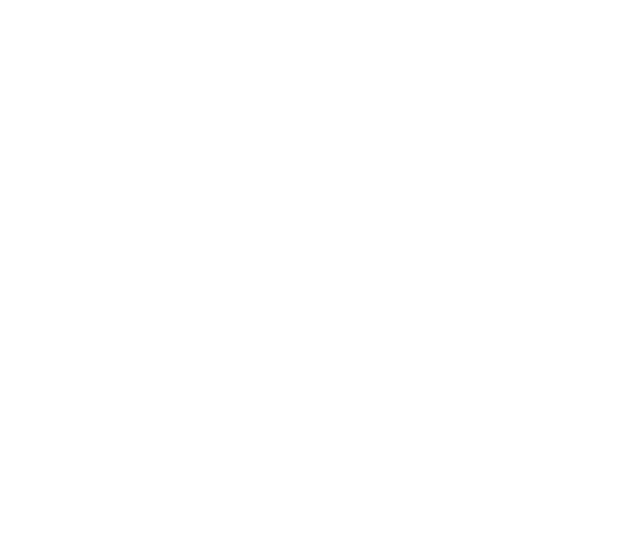
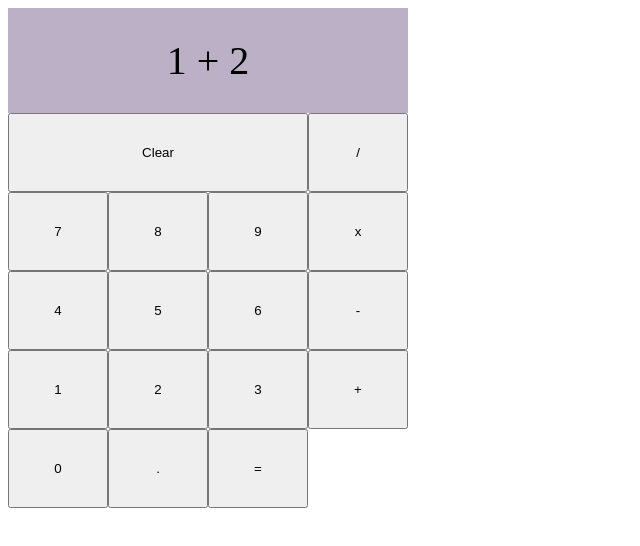
Before and after one commit to Amrmb-05/Calculator, a plain HTML site: page index.html in a window 1280 px wide. Shown: the whole page, without its empty margins (0-640 px from the left). Drawn offline with Linux system fonts and the light colour scheme.

Commit message:
created the calculator's interface

```diff
--- a/index.html
+++ b/index.html
@@ -4,14 +4,31 @@
     <meta charset="UTF-8">
     <meta http-equiv="X-UA-Compatible" content="IE=edge">
     <meta name="viewport" content="width=device-width, initial-scale=1.0">
+    <link rel="stylesheet" href='style.css'>
     <title>Calculator</title>
 </head>
 <body>
     <div class='body'>
-
-
-
-
+        <div class='display'>
+        <div class='display-text'>1 + 2</div>
+        </div>
+        <button class='clear'>Clear</button>
+        <button>/</button>
+        <button>7</button>
+        <button>8</button>
+        <button>9</button>
+        <button>x</button>
+        <button>4</button>
+        <button>5</button>
+        <button>6</button>
+        <button>-</button>
+        <button>1</button>
+        <button>2</button>
+        <button>3</button>
+        <button>+</button>
+        <button>0</button>
+        <button>.</button>
+        <button>=</button>
 
 
     </div>
--- /dev/null
+++ b/style.css
@@ -0,0 +1,32 @@
+.body {
+    display: flex;
+    flex-wrap: wrap;
+
+    height: 500px;
+    width: 400px;
+}
+
+button {
+    width:100px;
+
+}
+
+.clear {
+    width: 300px
+}
+
+.display {
+    display: flex;
+    background-color: rgb(187, 176, 197);
+    width: 400px;
+    justify-content: center;
+    align-items: center;
+}
+
+.display-text {
+    height: auto;
+
+    font-size: 40px;
+
+
+}
```
